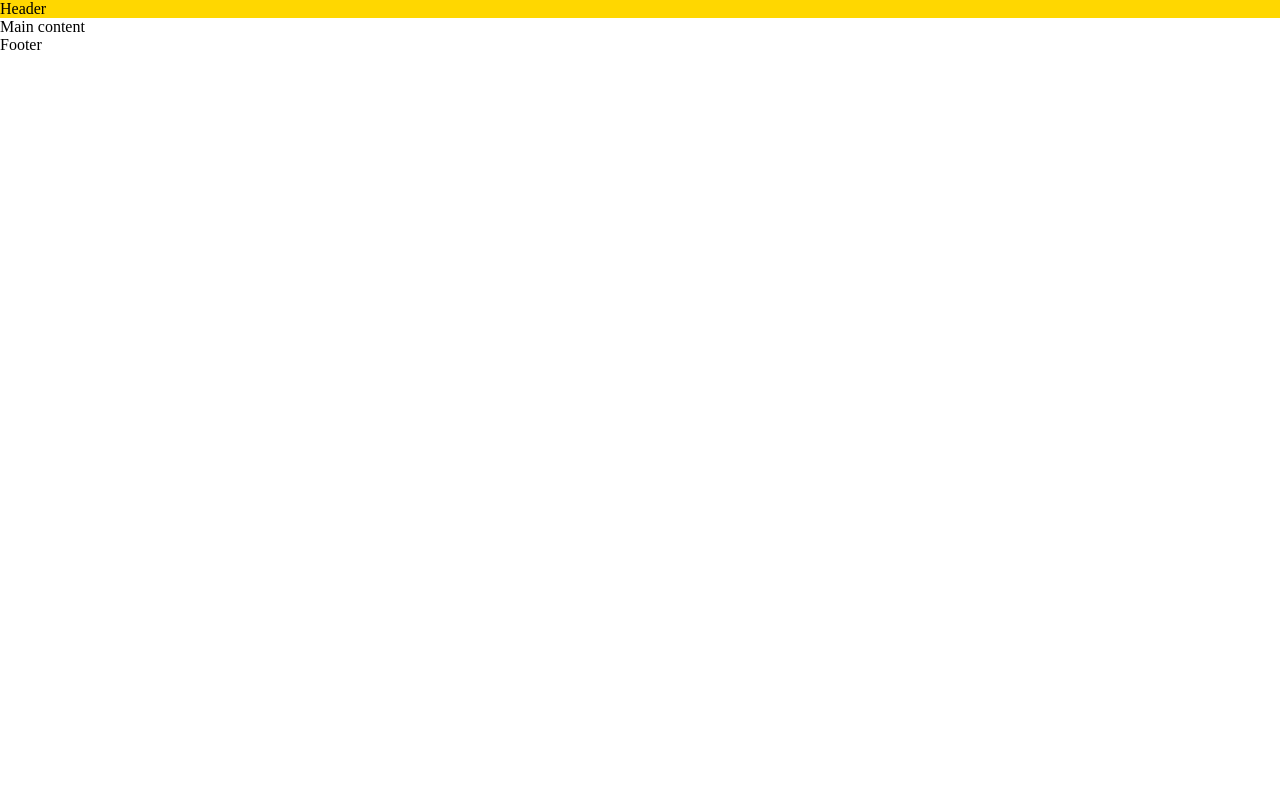
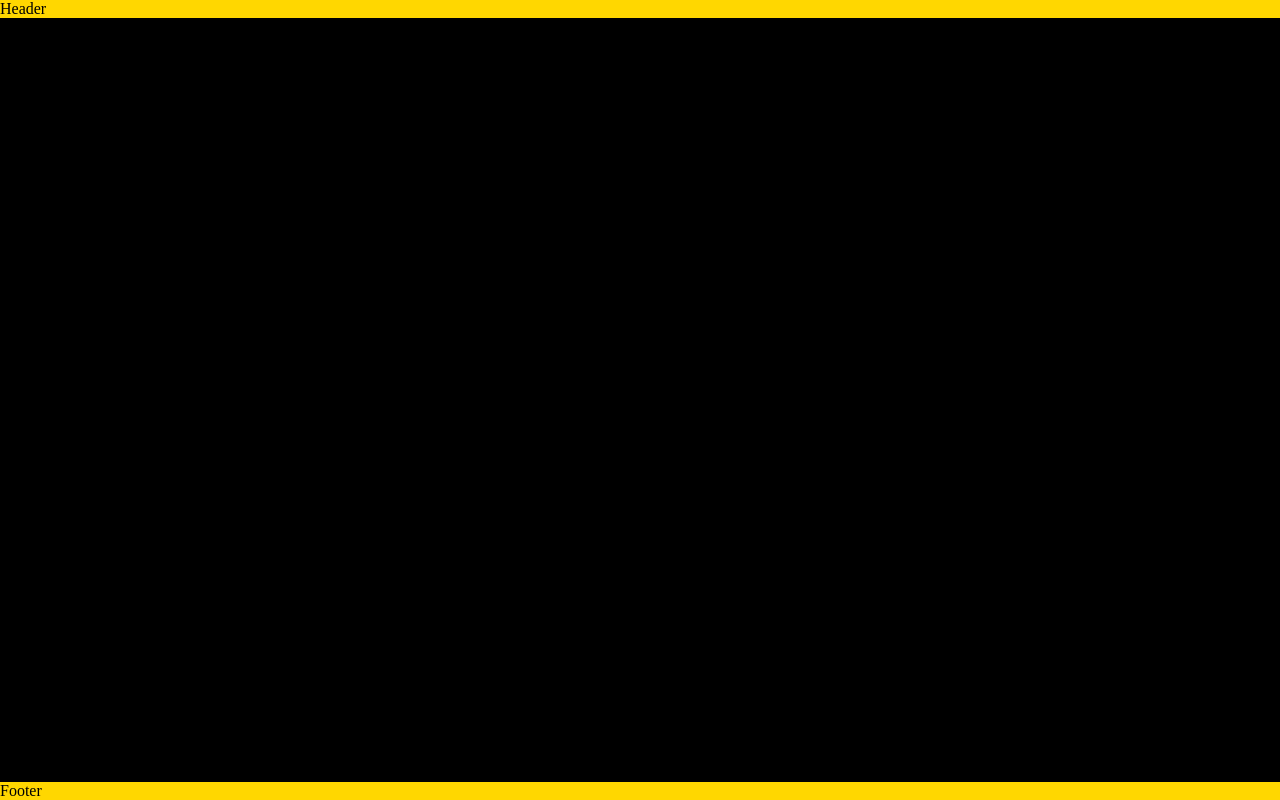
Before and after one commit to liam-2112/love-running, a plain HTML site: page index.html in a window 1280 px wide. Drawn offline with Linux system fonts and the light colour scheme.

Commit message:
pushing the footer to the bottom of page using flex

```diff
--- a/assets/css/style.css
+++ b/assets/css/style.css
@@ -3,6 +3,15 @@
     padding: 0;
     margin: 0;
     box-sizing: border-box;
+}
+
+/*general styles*/
+body {
+    min-height: 100vh;
+    display: flex;
+    flex-direction: column;
+    /*generic project styles*/
+    color: black;
 }
 
 /* header */
@@ -11,11 +20,13 @@ header {
 }
 
 /* main content */
-header {
+main {
     background-color: black;
+    /*make the main element take up surplus space to push down the footer*/
+    flex: 1 0 auto;
 }
 
 /* footer */
-header {
+footer {
     background-color: gold;
 }
```
